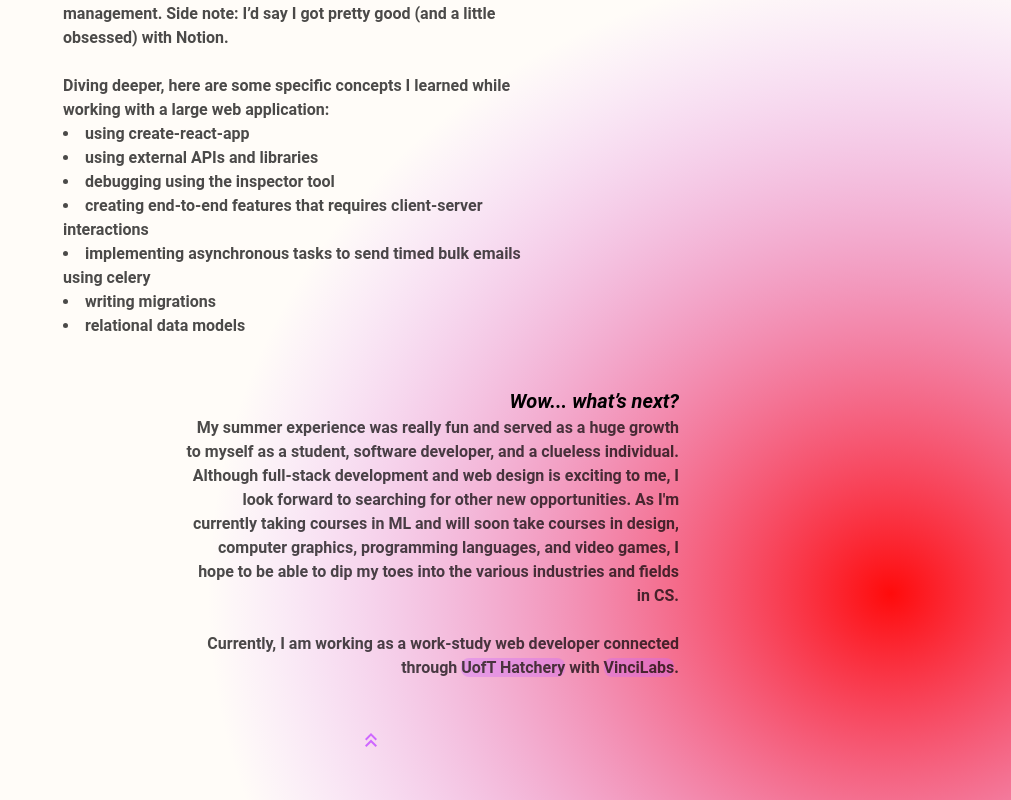
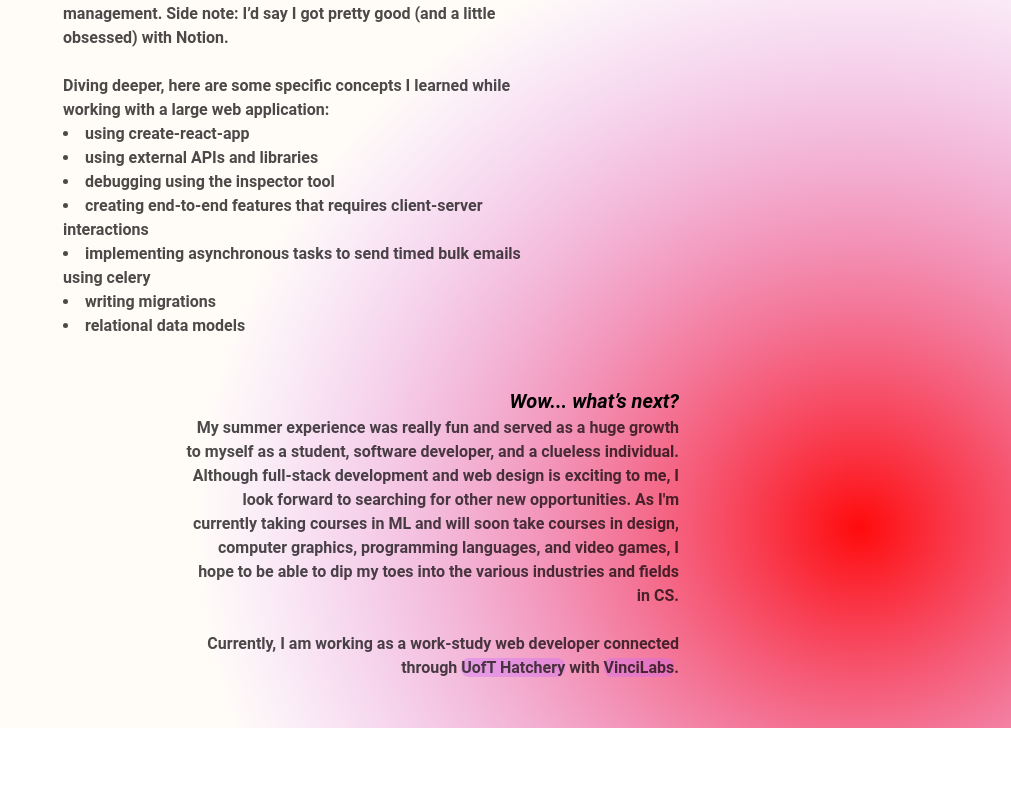
Before and after one commit to sarahhjchung/personal-website, a React (Create React App) app: page /work in a window 1280 px wide. Shown: the part 1882-2682 px from the top of the page, without its empty margins (269-1280 px from the left). After the commit the page ends 2610 px from the top, so only its background shows below. Built offline with nearby package versions, Linux system fonts and the light colour scheme.

Commit message:
fix compile errors

```diff
--- a/src/views/Work.js
+++ b/src/views/Work.js
@@ -1,7 +1,7 @@
 import React from "react";
 import NavBar from "../components/NavBar";
 import { ReactComponent as MeStanding } from "../assets/MeStanding.svg";
-import { ReactComponent as Up } from "../assets/Up.svg";
+// import { ReactComponent as Up } from "../assets/Up.svg";
 
 function Work() {
   return (
@@ -188,9 +188,9 @@ function Work() {
             </p>
           </div>
         </div>
-        <a href="#">
+        {/* <a href="#">
           <Up className="container mt-12 fill-purple" />
-        </a>
+        </a> */}
       </div>
     </div>
   );
```
